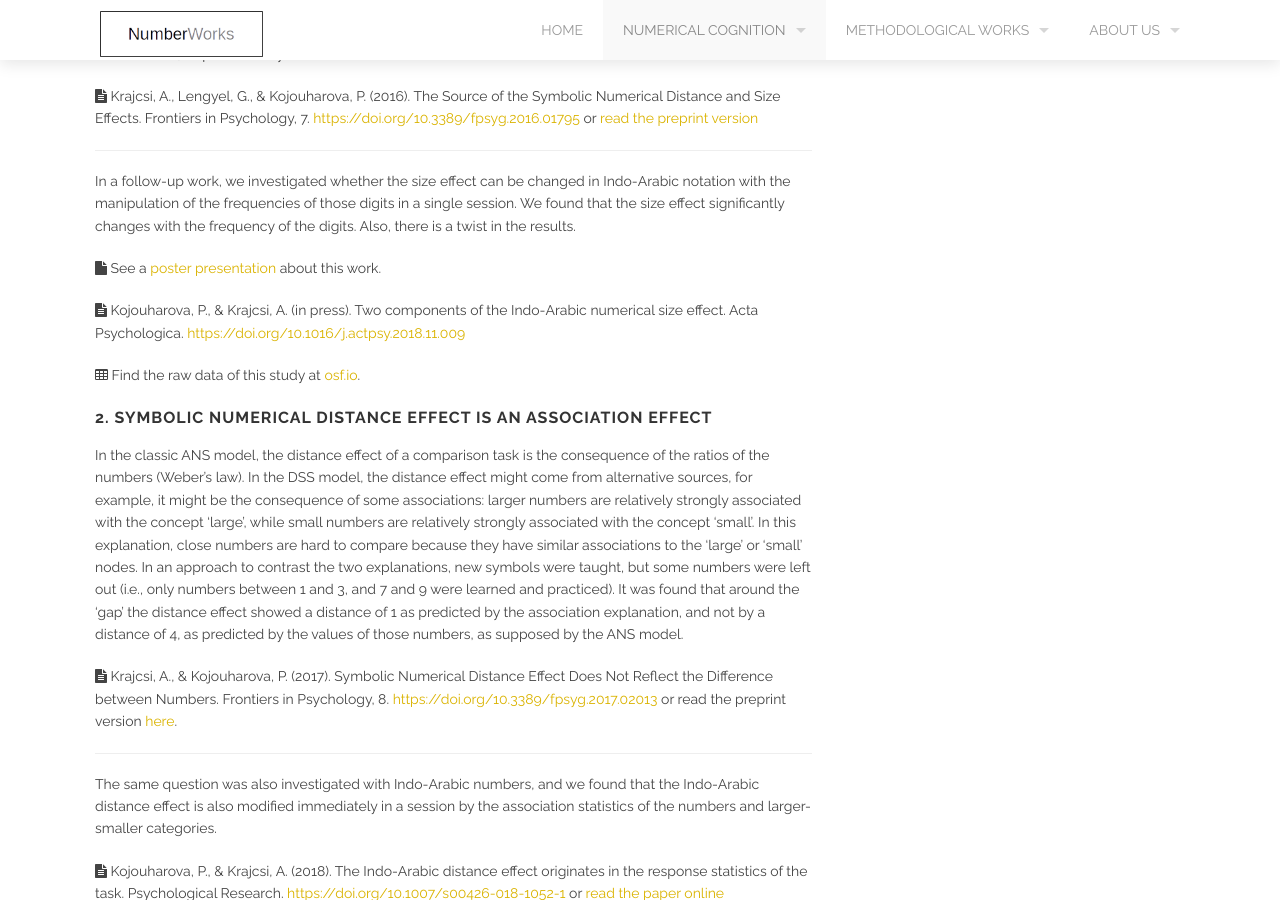
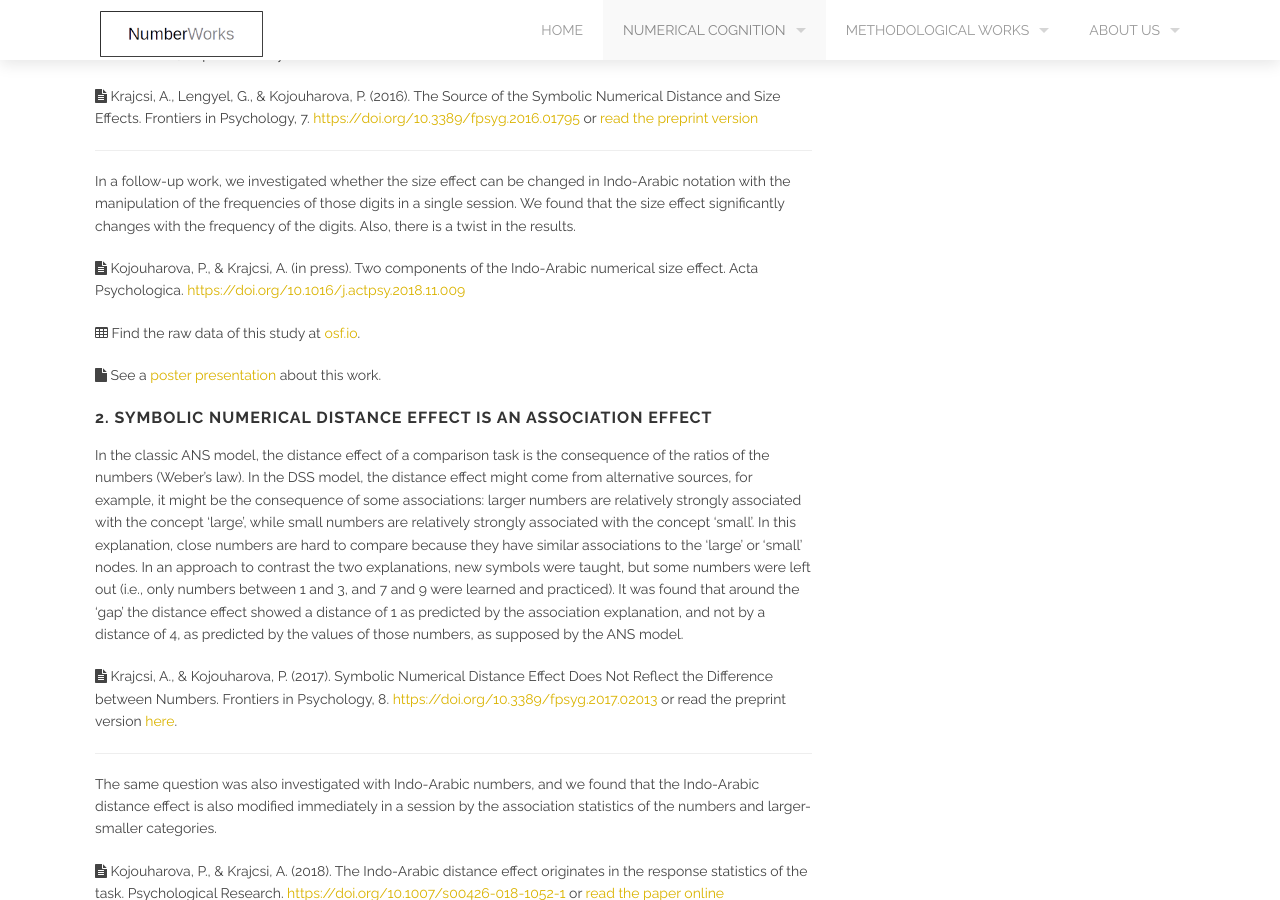
Before and after one commit to theNumberWorks/numberworks_website, a Jekyll site: the page built from discrete_semantic_system.md, in a window 1280 px wide and 900 px high, scrolled down 1456 px. Built offline with Jekyll 4.4.1, drawn with Linux system fonts in a browser that asks for light colours.

Commit message:
Update discrete_semantic_system.md

```diff
--- a/discrete_semantic_system.md
+++ b/discrete_semantic_system.md
@@ -30,12 +30,11 @@ In the ANS model, the size effect in a comparison task is thought to be the cons
 
 In a follow-up work, we investigated whether the size effect can be changed in Indo-Arabic notation with the manipulation of the frequencies of those digits in a single session. We found that the size effect significantly changes with the frequency of the digits. Also, there is a twist in the results.
 
-<i class='fa fa-file'></i> See a [poster presentation](http://www.cecog.eu/pastConf_pic/2017/posters/Petia_The%20numerical%20size%20effect%20in%20symbolic%20numbers%20and%20everyday%20number%20frequency%2020170522.pdf) about this work.
-
 <i class='fa fa-file-text'></i> Kojouharova, P., & Krajcsi, A. (in press). Two components of the Indo-Arabic numerical size effect. Acta Psychologica. [https://doi.org/10.1016/j.actpsy.2018.11.009](https://doi.org/10.1016/j.actpsy.2018.11.009)
 
+<i class='fa fa-table'></i> Find the raw data of this study at [osf.io](https://osf.io/2hrms/).
 
-<i class='fa fa-table'></i> Find the raw data of this study at [osf.io](https://osf.io/2hrms/).
+<i class='fa fa-file'></i> See a [poster presentation](http://www.cecog.eu/pastConf_pic/2017/posters/Petia_The%20numerical%20size%20effect%20in%20symbolic%20numbers%20and%20everyday%20number%20frequency%2020170522.pdf) about this work.
 
 ### 2. Symbolic numerical distance effect is an association effect
 
```
